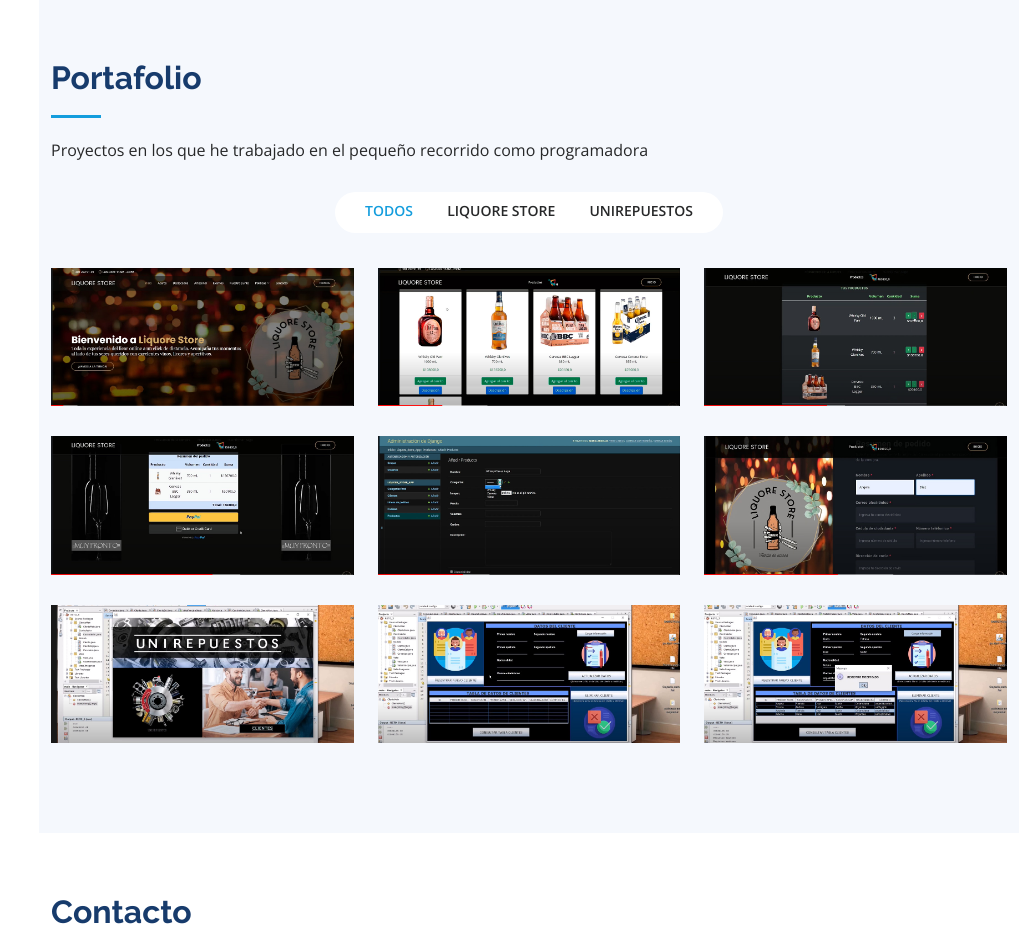
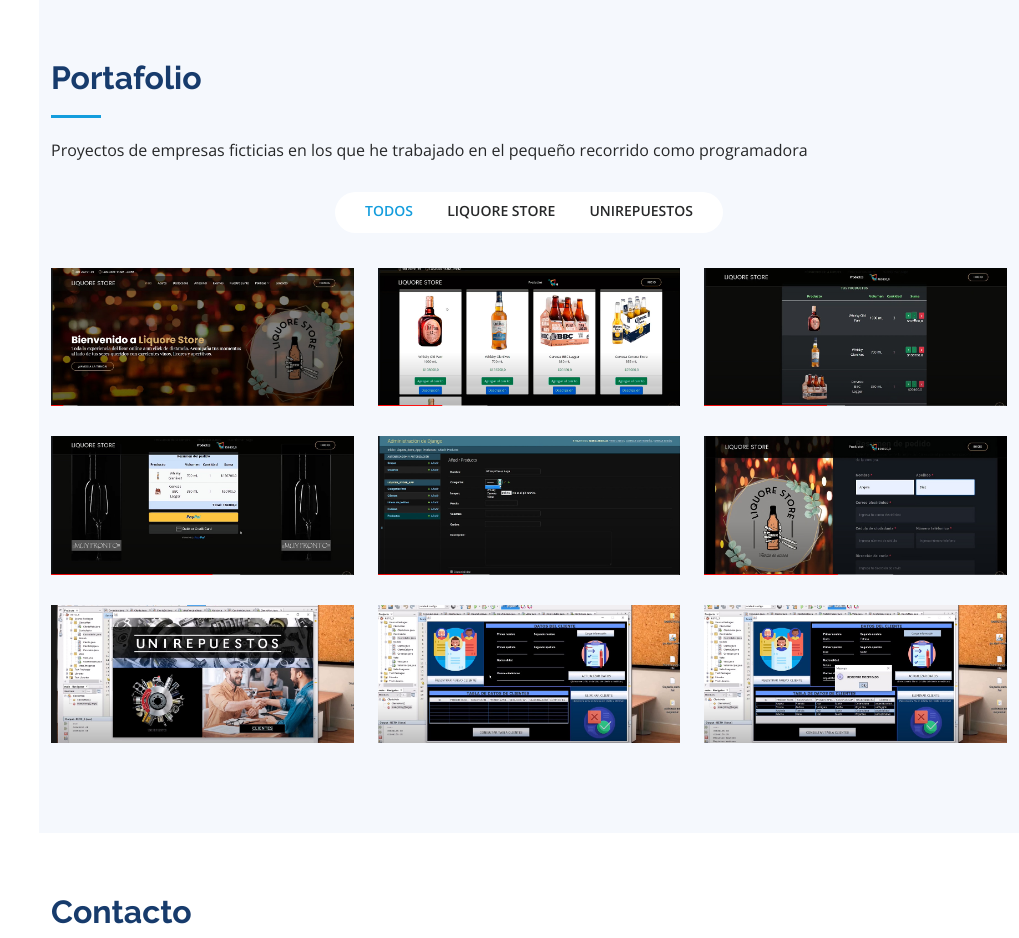
Before and after one commit to AngelaDiaz20/iPortfolio, a plain HTML site: page index.html in a window 1280 px wide. Shown: the part 2720-3658 px from the top of the page, without its empty margins (261-1280 px from the left). Drawn offline with nearby package versions, Linux system fonts and the light colour scheme.

Commit message:
Update index.html

```diff
--- a/index.html
+++ b/index.html
@@ -5,7 +5,7 @@
   <meta charset="utf-8">
   <meta content="width=device-width, initial-scale=1.0" name="viewport">
 
-  <title>iPortfolio Bootstrap Template - Index</title>
+  <title>Angela Díaz - Portafolio </title>
   <meta content="" name="description">
   <meta content="" name="keywords">
 
@@ -274,7 +274,7 @@
 
         <div class="section-title">
           <h2>Portafolio</h2>
-          <p>Proyectos en los que he trabajado en el pequeño recorrido como programadora</p>
+          <p>Proyectos de empresas ficticias en los que he trabajado en el pequeño recorrido como programadora </p>
         </div>
 
         <div class="row" data-aos="fade-up">
```
